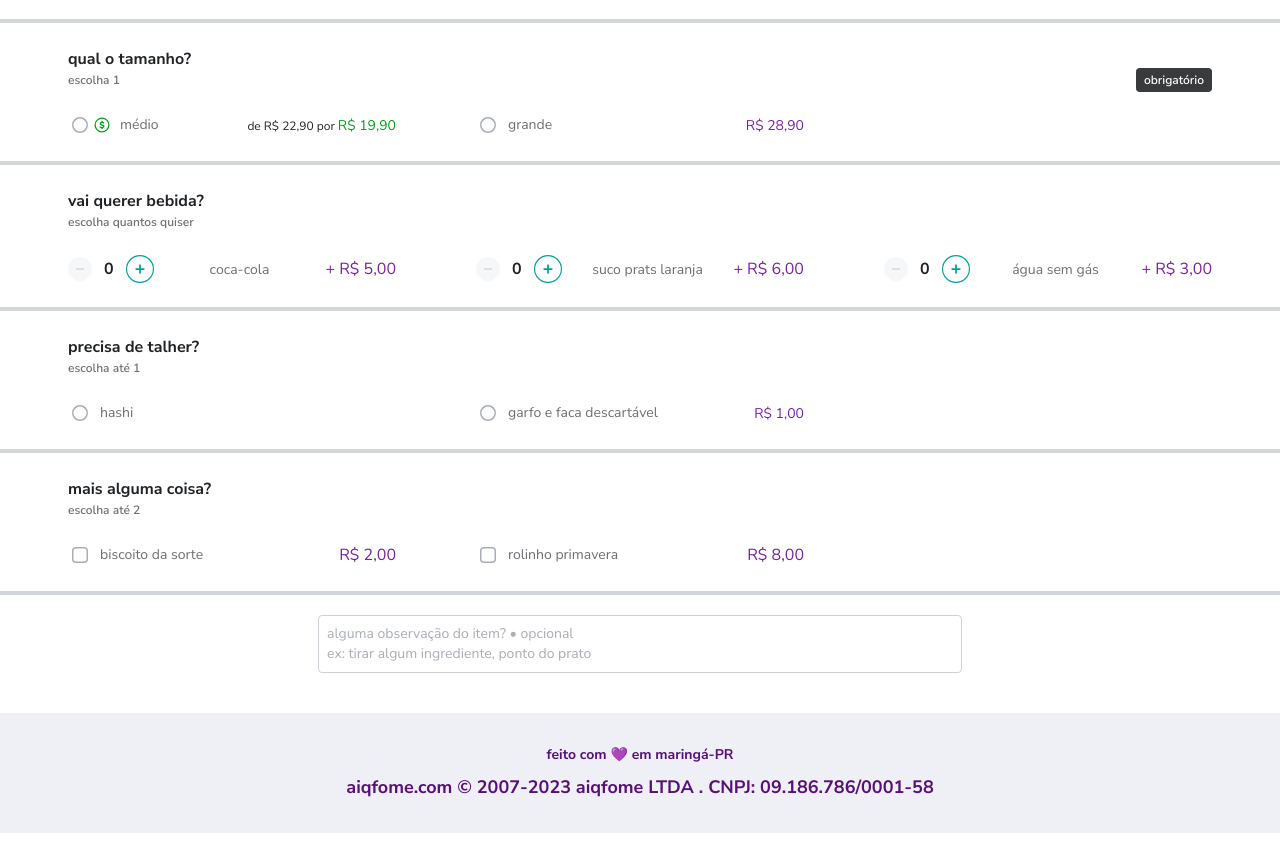
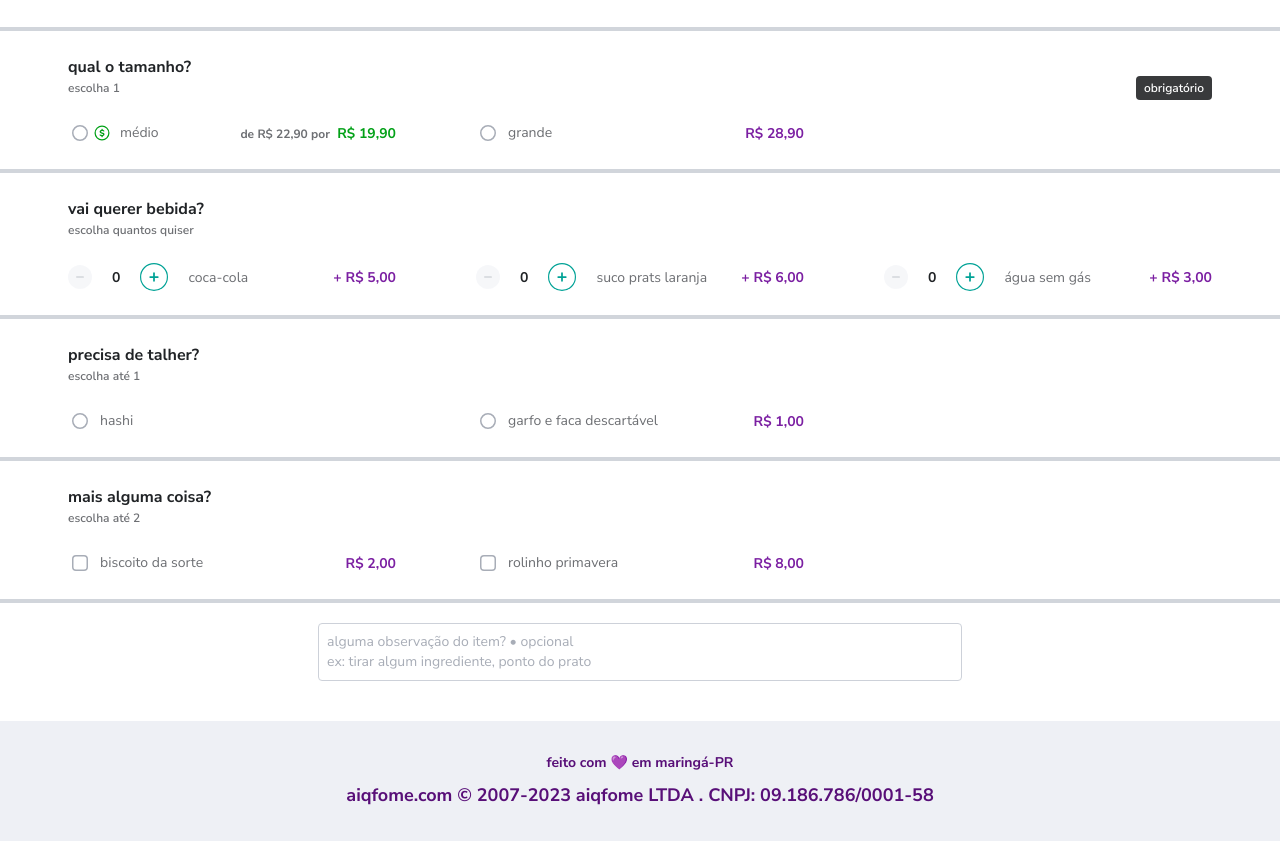
Before and after one commit to johanguse/food-menu-frontend-challenge, a React (Vite) app: page / in a window 1280 px wide. Shown: the part 474-1315 px from the top of the page. Built offline with nearby package versions, Linux system fonts and the light colour scheme.

Commit message:
chore: improve visual layout

```diff
--- a/src/components/header-item/header-item.tsx
+++ b/src/components/header-item/header-item.tsx
@@ -13,7 +13,7 @@ export default function HeaderItem() {
   return (
     <div className="mx-4 bg-white pt-20">
       <div className="container mx-auto">
-        <div className="item-header py-6">
+        <div className="item-header py-7">
           <div className="mb-6 flex flex-row items-center gap-2 px-0">
             <img
               src={mockDataRestaurant.company.logo}
--- a/src/components/inputs/add-main-dish/add-main-dish.tsx
+++ b/src/components/inputs/add-main-dish/add-main-dish.tsx
@@ -75,7 +75,7 @@ export default function AddMainDish() {
           Adicionar
         </Button>
       ) : (
-        <div className="flex flex-row items-center gap-2">
+        <div className="flex flex-row items-center gap-5">
           {counter === 1 ? (
             <button onClick={decreaseFunction} className="flex cursor-pointer">
               <img src={TrashIcon} alt="trash icon" className="size-9" />
@@ -87,7 +87,7 @@ export default function AddMainDish() {
               size="large"
             />
           )}
-          <span className="text-lg font-bold">{counter}</span>
+          <span className="text-16 font-bold">{counter}</span>
           <PlusButtonComponent
             increaseFunction={increaseFunction}
             size="large"
--- a/src/components/inputs/checkbox/checkbox.tsx
+++ b/src/components/inputs/checkbox/checkbox.tsx
@@ -48,7 +48,9 @@ export default function Checkbox({
       </label>
 
       {price && (
-        <span className="text-primary">{formatNumberToCurrency(price)}</span>
+        <span className="text-14 font-bold text-primary">
+          {formatNumberToCurrency(price)}
+        </span>
       )}
     </div>
   );
--- a/src/components/inputs/counter/counter.tsx
+++ b/src/components/inputs/counter/counter.tsx
@@ -54,7 +54,7 @@ const CounterComponent: React.FC<CounterComponentProps> = ({
     );
   };
 
-  const textSizeClass = size === 'small' ? 'text-md' : 'text-lg';
+  const textSizeClass = size === 'small' ? 'text-14' : 'text-16';
   const iconSizeClass = size === 'small' ? 'size-6' : 'size-8';
 
   const getFormattedPrice = () => {
@@ -80,7 +80,7 @@ const CounterComponent: React.FC<CounterComponentProps> = ({
 
   return (
     <div className="flex flex-row items-center justify-between gap-2">
-      <div className="flex items-center gap-3">
+      <div className="flex items-center gap-5">
         {(!label && counter === 1) || (!showTrashIcon && !label) ? (
           <button onClick={decreaseFunction} className="flex cursor-pointer">
             <img src={TrashIcon} alt="trash icon" className={iconSizeClass} />
@@ -94,10 +94,11 @@ const CounterComponent: React.FC<CounterComponentProps> = ({
         )}
         <span className={`${textSizeClass} font-bold`}>{counter}</span>
         <PlusButtonComponent increaseFunction={increaseFunction} size={size} />
+        {label && <span className="text-14 text-gray-500">{label}</span>}
       </div>
-      {label && <span className="text-14 text-gray-500">{label}</span>}
+
       {price !== undefined && label && (
-        <span className="text-primary">
+        <span className="text-14 font-bold text-primary">
           {isAddition ? '+' : ''} {getFormattedPrice()}
         </span>
       )}
--- a/src/components/inputs/radio/radio.tsx
+++ b/src/components/inputs/radio/radio.tsx
@@ -59,12 +59,14 @@ const Radio: React.FC<RadioProps> = ({
       </label>
 
       {price >= 0 && !isDiscountPrice ? (
-        <span className="text-14 text-primary">
+        <span className="text-14 font-bold text-primary">
           {formatNumberToCurrency(isDiscountPrice ? discountPrice : price)}
         </span>
       ) : (
-        <div className="text-12">
-          <span>de {formatNumberToCurrency(price)} por </span>
+        <div className="text-12 font-bold">
+          <span className="mr-1 text-gray-500">
+            de {formatNumberToCurrency(price)} por{' '}
+          </span>
           <span className="text-14 text-green-500">
             {formatNumberToCurrency(discountPrice)}
           </span>
--- a/vite.config.ts
+++ b/vite.config.ts
@@ -24,5 +24,5 @@ export default defineConfig({
     tsconfigPaths(),
   ],
   test: vitestConfig.test,
-  base: process.env.CI ? '/food-menu-frontend-challenge/' : '/',
+  base: '/food-menu-frontend-challenge',
 });
```
Also changed, not shown: manifest.json, public/favicon/favicon-512x512.png, 1 other file (tests, documents, lock files or other folders).
